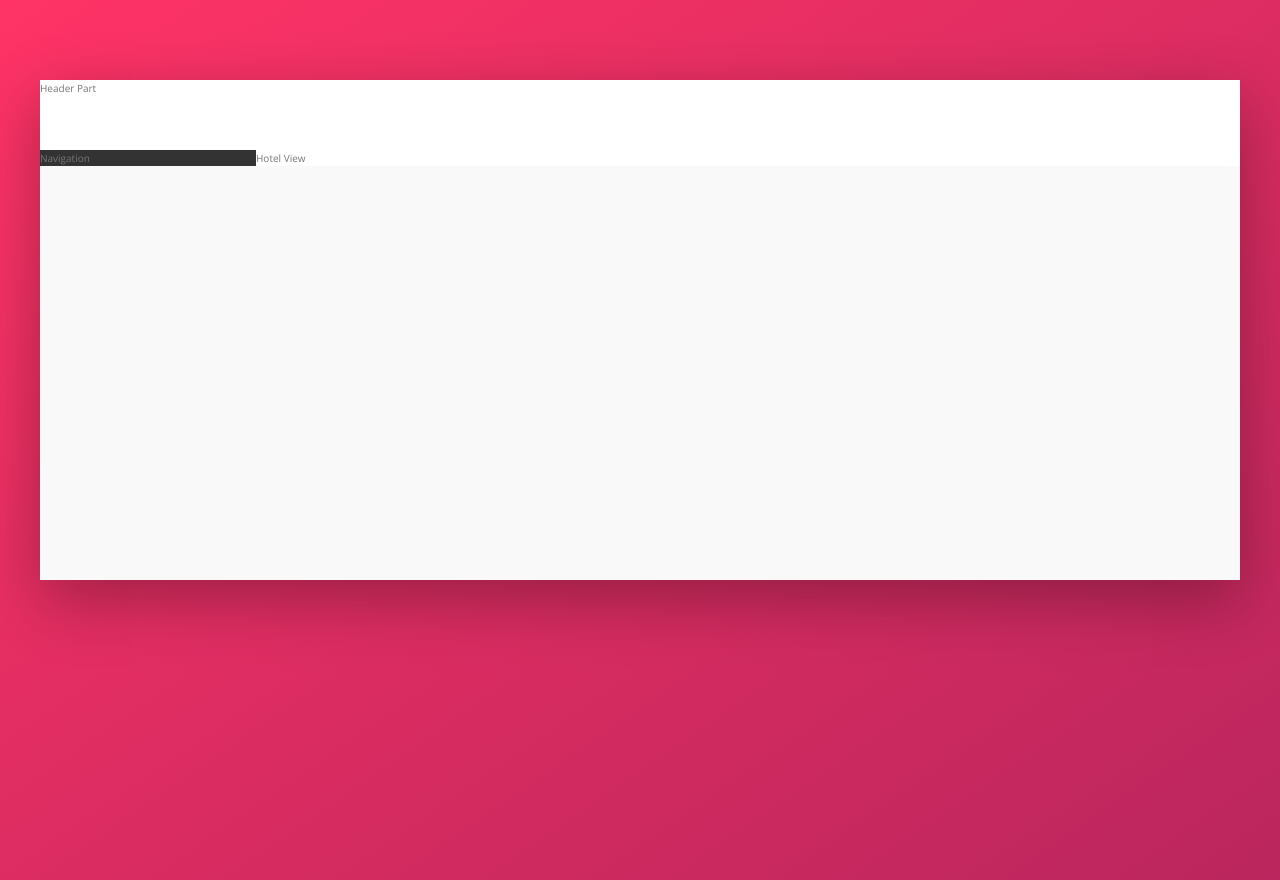
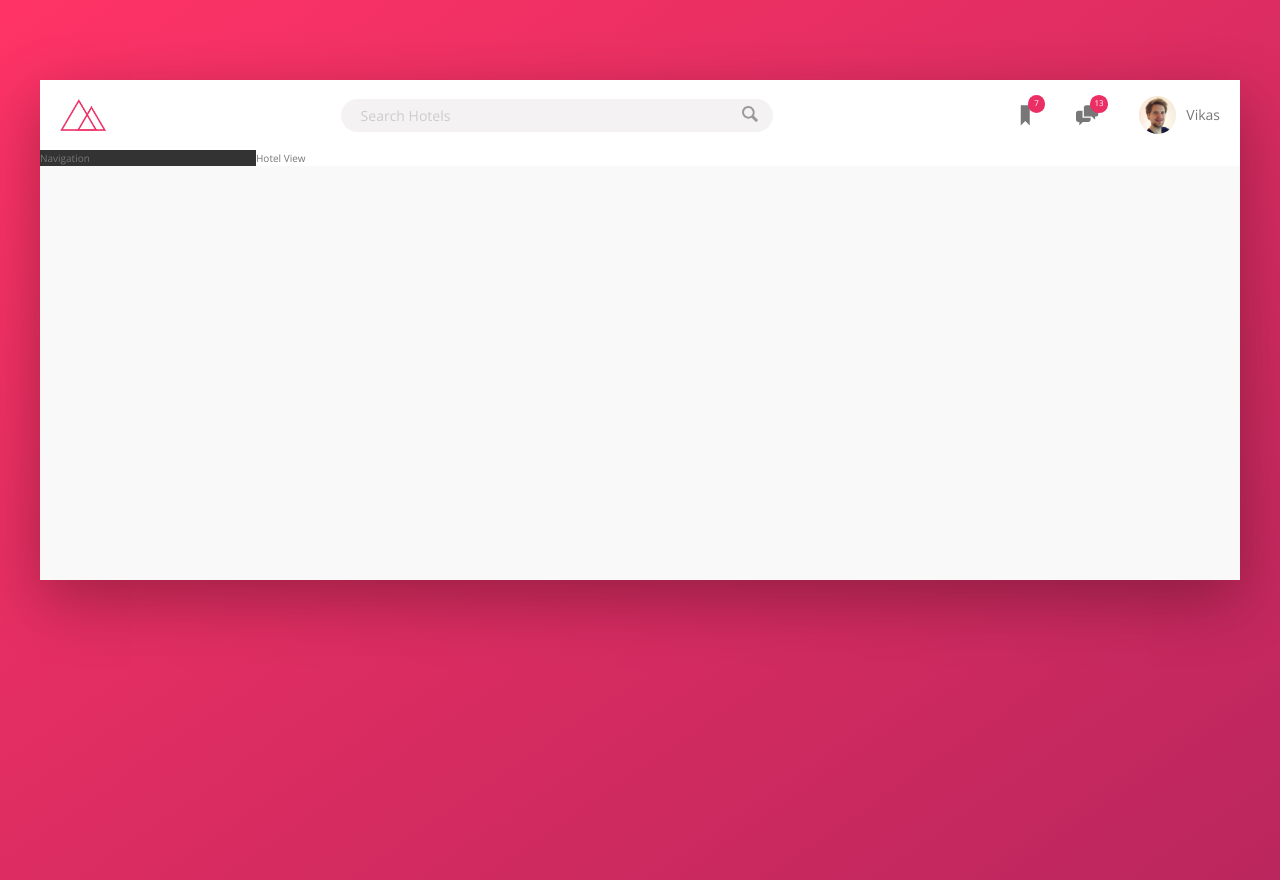
Before and after one commit to dangi-vikas/css-flexbox-grid, a website: page trillo/index.html in a window 1280 px wide. Drawn offline with nearby package versions, Linux system fonts and the light colour scheme.

Commit message:
added header

```diff
--- a/trillo/index.html
+++ b/trillo/index.html
@@ -14,7 +14,41 @@
         <div class="container">
 
             <header class="header">
-                Header Part
+
+                <img src="img/logo.png" alt="trillo logo" class="logo">
+
+                <form action="#" class="search">
+                    <input type="text" class="search__input" placeholder="Search Hotels">
+                    <button class="search__button">
+                        <svg class="search__icon">
+                            <use xlink:href= "img/sprite.svg#icon-magnifying-glass"></use>
+                        </svg>
+                    </button>
+                </form>
+
+                <nav class="user-nav">
+
+                    <div class="user-nav__icon-box">
+                        <svg class="user-nav__icon">
+                            <use xlink:href= "img/sprite.svg#icon-bookmark"></use>
+                        </svg>
+                        <span class="user-nav__notification">7</span>
+                    </div>
+
+                    <div class="user-nav__icon-box">
+                        <svg class="user-nav__icon">
+                            <use xlink:href= "img/sprite.svg#icon-chat"></use>
+                        </svg>
+                        <span class="user-nav__notification">13</span>
+                    </div>
+
+                    <div class="user-nav__user">
+                        <img src="img/user.jpg" alt="user photo" class="user-nav__user-photo">
+                        <span class="user-nav__user-name">Vikas</span>
+                    </div>
+
+                </nav>
+
             </header>
 
             <div class="content">
--- a/trillo/sass/_components.scss
+++ b/trillo/sass/_components.scss
@@ -0,0 +1,116 @@
+//  LOGO
+
+.logo {
+    height: 3.25rem;
+    margin-left: 2rem;
+}
+
+//SEARCH
+
+.search {
+    flex: 0 0 40%;
+
+    display: flex;
+    align-items: center;
+    justify-content: center;
+
+    &__input {
+        font-family: inherit;
+        font-size: inherit;
+        color: inherit;
+        background-color: var(--color-grey-light-2);
+        border: none;
+        border-radius: 100px;
+        padding: .7rem 2rem;
+        width: 90%;
+        transition: all .2s;
+        margin-right: -3.25rem;
+
+        &:focus {
+            outline: none;
+            width: 100%;
+            background-color: var(--color-grey-light-3);
+        }
+
+        &::-webkit-input-placeholder {
+            font-weight: 100;
+            color: var(--color-grey-light-4);
+        }
+    }
+
+    &__input:focus + &__button {
+        background-color: var(--color-grey-light-3);
+    }
+
+    &__button {
+        border: none;
+        background-color: var(--color-grey-light-2);
+
+        &:focus {
+            outline: none;
+        }
+
+        &:active {
+            transform: translateY(2px);
+        }
+    }
+
+    &__icon {
+        height: 2rem;
+        width: 2rem;
+        fill: var(--color-grey-dark-3);
+    }
+}
+
+//USER NAVIGATION
+
+.user-nav {
+    align-self: stretch;
+    display: flex;
+    align-items: center;
+
+    & > * {
+        padding: 0 2rem;
+        cursor: pointer;
+        height: 100%;
+        display: flex;
+        align-items: center;
+
+        &:hover {
+            background-color: var(--color-grey-light-4);
+        }
+    }
+
+    &__icon-box {
+        position: relative;
+    }
+
+    &__icon {
+        height: 2.25rem;
+        width: 2.25rem;
+        fill: var(--color-grey-dark-2);
+    }
+
+    &__notification {
+        font-size: .8rem;
+        height: 1.75rem;
+        width: 1.75rem;
+        border-radius: 50%;
+        background-color: var(--color-primary);
+        color: #fff;
+        position: absolute;
+        top: 1.5rem;
+        right: 1.1rem;
+
+        display: flex;
+        justify-content: center;
+        align-items: center;
+    }
+
+    &__user-photo {
+        height: 3.75rem;
+        border-radius: 50%;
+        margin-right: 1rem;
+    }
+
+}
--- a/trillo/sass/_layout.scss
+++ b/trillo/sass/_layout.scss
@@ -8,9 +8,14 @@
 }
 
 .header {
+    font-size: 1.4rem;
     height: 7rem;
     background-color: #fff;
     border-bottom: var(--color-grey-light-2);
+
+    display: flex;
+    justify-content: space-between;
+    align-items: center;
 }
 
 .content {
```
Also changed, not shown: trillo/css/style.css.
